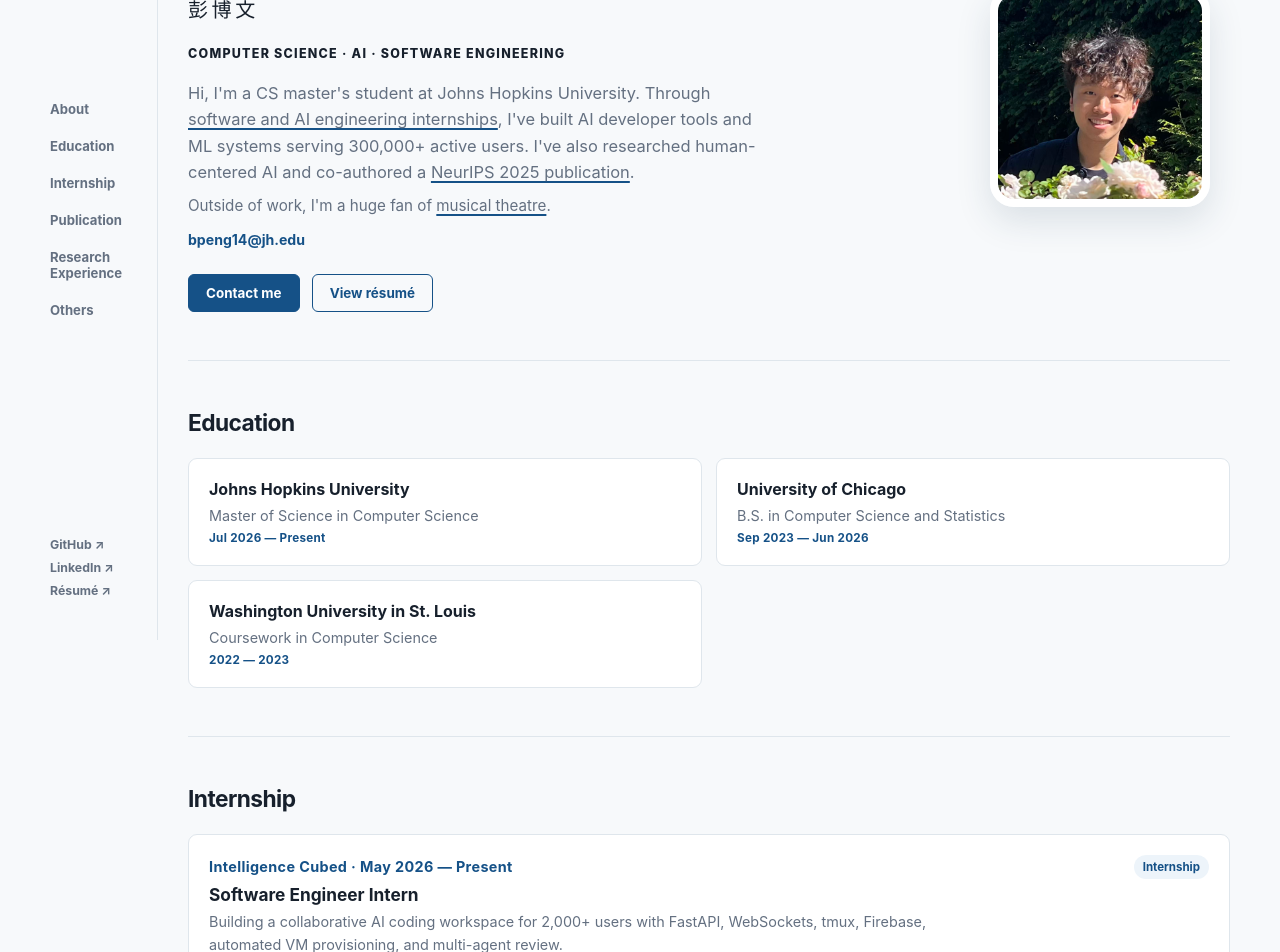
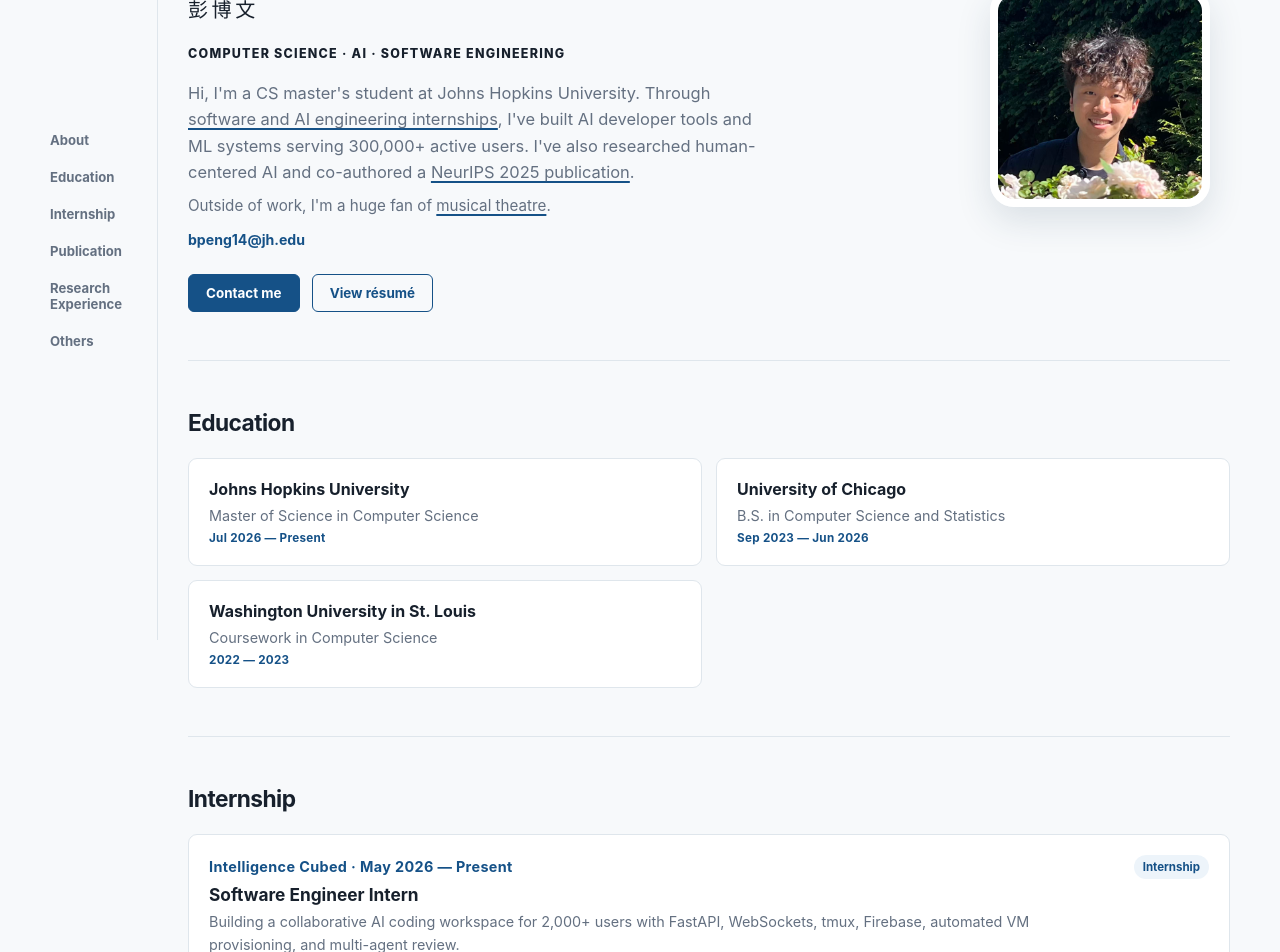
Before and after one commit to Ike2004/Ike2004.github.io, a React (Vite) app: page / in a window 1280 px wide. Shown: the part 160-1112 px from the top of the page. Built offline with nearby package versions, Linux system fonts and the light colour scheme.

Commit message:
Align navigation and widen internship copy

```diff
--- a/src/App.css
+++ b/src/App.css
@@ -205,9 +205,12 @@ a {
 }
 
 nav {
-  margin: auto 0;
+  position: absolute;
+  top: 50%;
+  margin: 0;
   display: grid;
   gap: 7px;
+  transform: translateY(-50%);
 }
 
 nav a {
@@ -512,7 +515,7 @@ time,
 }
 
 .internship-card > div > p:not(.meta) {
-  max-width: 760px;
+  max-width: none;
 }
 
 .feature-card .author-note {
@@ -1262,10 +1265,13 @@ footer {
   }
 
   nav {
+    position: static;
+    top: auto;
     margin: 0 0 0 auto;
     display: flex;
     gap: 14px;
     overflow-x: auto;
+    transform: none;
   }
 
   nav a {
```
